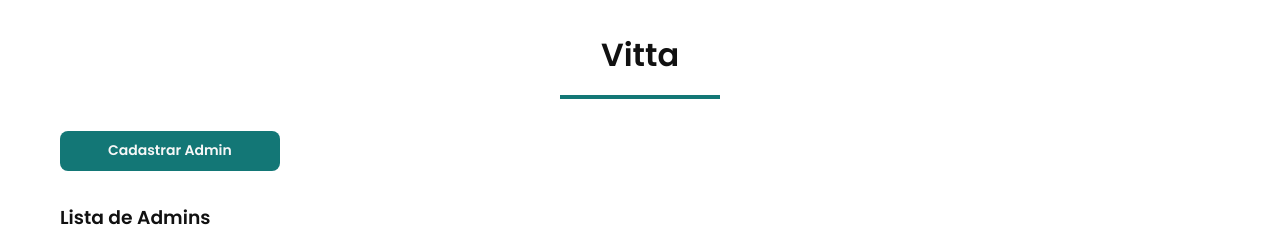
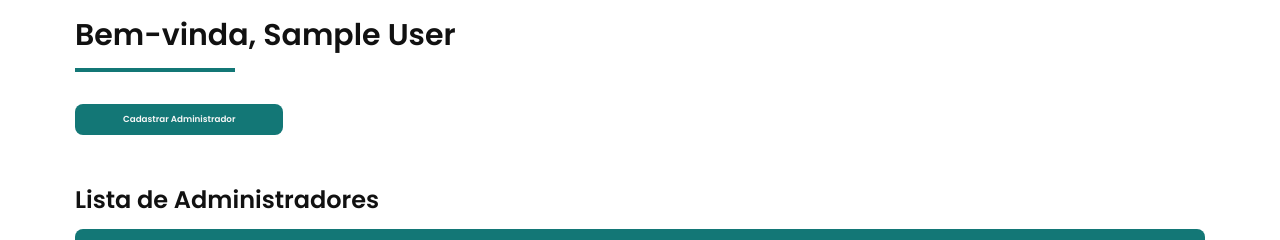
Before and after one commit to thigodev/VittaClinic, a PHP site: page /clinic_management/views/adminMasterView.php in a window 1280 px wide. Shown: the part 393-633 px from the top of the page. Run offline with PHP 8.4, Linux system fonts and the light colour scheme; the visitor is signed in with stand-in values (Sample User, id 1); data comes from the database, SQL or seed files in the repository.

Commit message:
alteração no estilo admin master e adição de botstrap para utilização de icons

```diff
--- a/clinic_management/public/styles/admin_master/homepage.css
+++ b/clinic_management/public/styles/admin_master/homepage.css
@@ -6,6 +6,11 @@ header {
   background-color: #137776;
   margin-top: 32px;
   border-radius: 8px;
+}
+
+.header-master {
+  margin-top: 0px;
+  border-radius: 0px;
 }
 
 .exit-session-btn {
@@ -22,7 +27,8 @@ header {
 }
 
 .wellcome-title {
-  text-align: center;
+  font-size: 30px;
+  text-align: justify;
   margin-bottom: 32px;
 }
 
@@ -32,8 +38,6 @@ header {
   height: 4px;
   background-color: #137776;
   display: block;
-  margin-left: auto;
-  margin-right: auto;
   margin-top: 16px;
 }
 
@@ -95,3 +99,7 @@ th {
   text-align: left;
   font-size: 1rem;
 }
+
+.glyphicon-log-out {
+  font-size: 25px;
+}
--- a/clinic_management/views/adminMasterView.php
+++ b/clinic_management/views/adminMasterView.php
@@ -19,25 +19,36 @@ $admins = $adminPadrao->getAll($clinicaId);
   <meta name="viewport" content="width=device-width, initial-scale=1.0">
   <link rel="preconnect" href="https://fonts.googleapis.com">
   <link rel="preconnect" href="https://fonts.gstatic.com" crossorigin>
-  <link href="https://fonts.googleapis.com/css2?family=Poppins:wght@400;500;600&family=Roboto:wght@400;500&display=swap" rel="stylesheet">
+  <link href="https://fonts.googleapis.com/css2?family=Poppins:wght@400;500;600&family=Roboto:wght@400;500&display=swap"
+    rel="stylesheet">
   <link rel="icon" href="img/umbrella.svg">
+  <!-- Latest compiled and minified CSS -->
+  <link rel="stylesheet" href="https://cdn.jsdelivr.net/npm/bootstrap@3.4.1/dist/css/bootstrap.min.css"
+    integrity="sha384-HSMxcRTRxnN+Bdg0JdbxYKrThecOKuH5zCYotlSAcp1+c8xmyTe9GYg1l9a69psu" crossorigin="anonymous">
+
+  <!-- Optional theme -->
+  <link rel="stylesheet" href="https://cdn.jsdelivr.net/npm/bootstrap@3.4.1/dist/css/bootstrap-theme.min.css"
+    integrity="sha384-6pzBo3FDv/PJ8r2KRkGHifhEocL+1X2rVCTTkUfGk7/0pbek5mMa1upzvWbrUbOZ" crossorigin="anonymous">
+
   <title>Clinica Dashboard</title>
-  <link rel="stylesheet" href="/clinic_management/public/styles/admin_master/admin_master.css">
+  <link rel=" stylesheet" href="/clinic_management/public/styles/admin_master/admin_master.css">
 </head>
 
 <body>
-  <header>
-    <img src="/clinic_management/public/img/vitta-logo-header.svg">
-    <button type="submit" onclick="location.href='logout.php'" class="exit-session-btn poppins-semibold c01">Sair da Conta</button>
+  <header class="header-master">
+    <img src="/clinic_management/public/img/vitta-white.svg">
+    <button type="submit" onclick="location.href='logout.php'" class="exit-session-btn poppins-semibold c01">
+      <span class="glyphicon glyphicon-log-out"></span>
+    </button>
   </header>
 
   <div class="container">
-    <h1 class="wellcome-title poppins-semibold c11"><?php echo htmlspecialchars("Vitta") ?></h1>
+    <h1 class="wellcome-title poppins-semibold c11"><?php echo htmlspecialchars("Bem-vinda, {$clinicName} ") ?></h1>
 
-    <button class="create-btn open-modal-btn poppins-semibold c01">Cadastrar Admin</button>
+    <button class="create-btn open-modal-btn poppins-semibold c01">Cadastrar Administrador</button>
 
     <div>
-      <h3 class="poppins-semibold c11">Lista de Admins</h3>
+      <h3 class="poppins-semibold c11">Lista de Administradores</h3>
       <table>
         <thead>
           <tr class="c01 poppins-medium">
@@ -48,13 +59,14 @@ $admins = $adminPadrao->getAll($clinicaId);
           </tr>
         </thead>
         <tbody>
-          <?php foreach ($admins as $admin) : ?>
+          <?php foreach ($admins as $admin): ?>
             <tr class="registro roboto-regular">
               <td><?php echo htmlspecialchars($admin['id']); ?></td>
               <td><?php echo htmlspecialchars($admin['nome']); ?></td>
               <td><?php echo htmlspecialchars($admin['email']); ?></td>
               <td>
-                <form class="form-delete-table" method="post" action="/clinic_management/auth/delete_admin.php" onsubmit="return confirm('Você tem certeza que deseja excluir este admin?');">
+                <form class="form-delete-table" method="post" action="/clinic_management/auth/delete_admin.php"
+                  onsubmit="return confirm('Você tem certeza que deseja excluir este admin?');">
                   <input type="hidden" name="id" value="<?php echo htmlspecialchars($admin['id']); ?>">
                   <button class="roboto-regular c11" type="submit">Excluir</button>
                 </form>
@@ -68,7 +80,7 @@ $admins = $adminPadrao->getAll($clinicaId);
 
   <div id="modal" class="modal-container">
     <div class="modal-box">
-      <h2 class="modal-title poppins-semibold">Cadastrar Admin</h2>
+      <h2 class="modal-title poppins-semibold">Cadastrar Administrador</h2>
       <div class="modal-content">
         <form method="post" action="/clinic_management/auth/register_admin.php">
           <div class="input-container">
@@ -76,8 +88,8 @@ $admins = $adminPadrao->getAll($clinicaId);
             <input type="text" class="roboto-regular" name="user_name" placeholder="Nome*" required>
           </div>
           <div class="input-container">
-            <label class="roboto-regular">Email</label>
-            <input type="email" class="roboto-regular" name="user_email" placeholder="Email*" required>
+            <label class="roboto-regular">E-mail</label>
+            <input type="email" class="roboto-regular" name="user_email" placeholder="Email" required>
           </div>
           <div class="input-container">
             <label class="roboto-regular">Senha</label>
```
